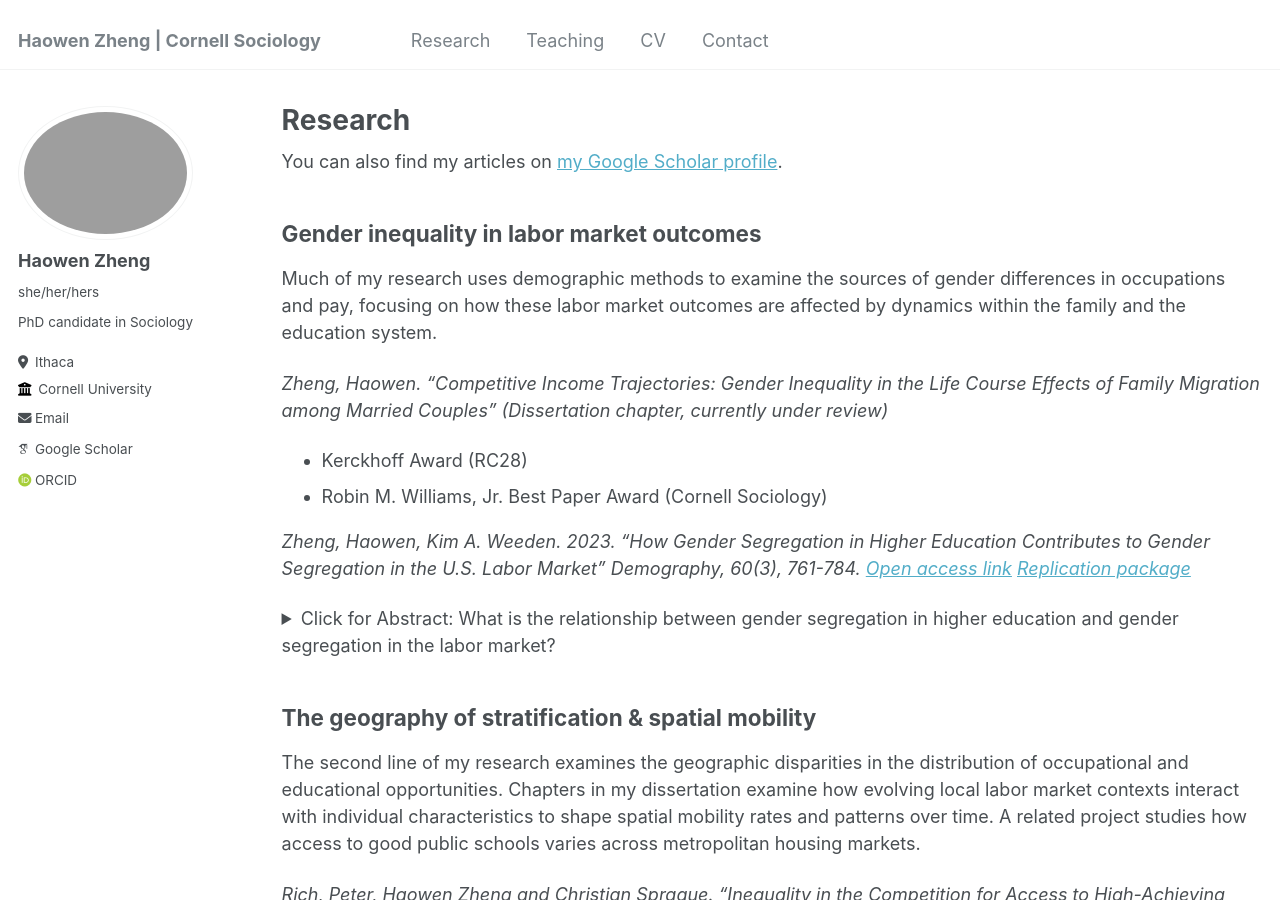
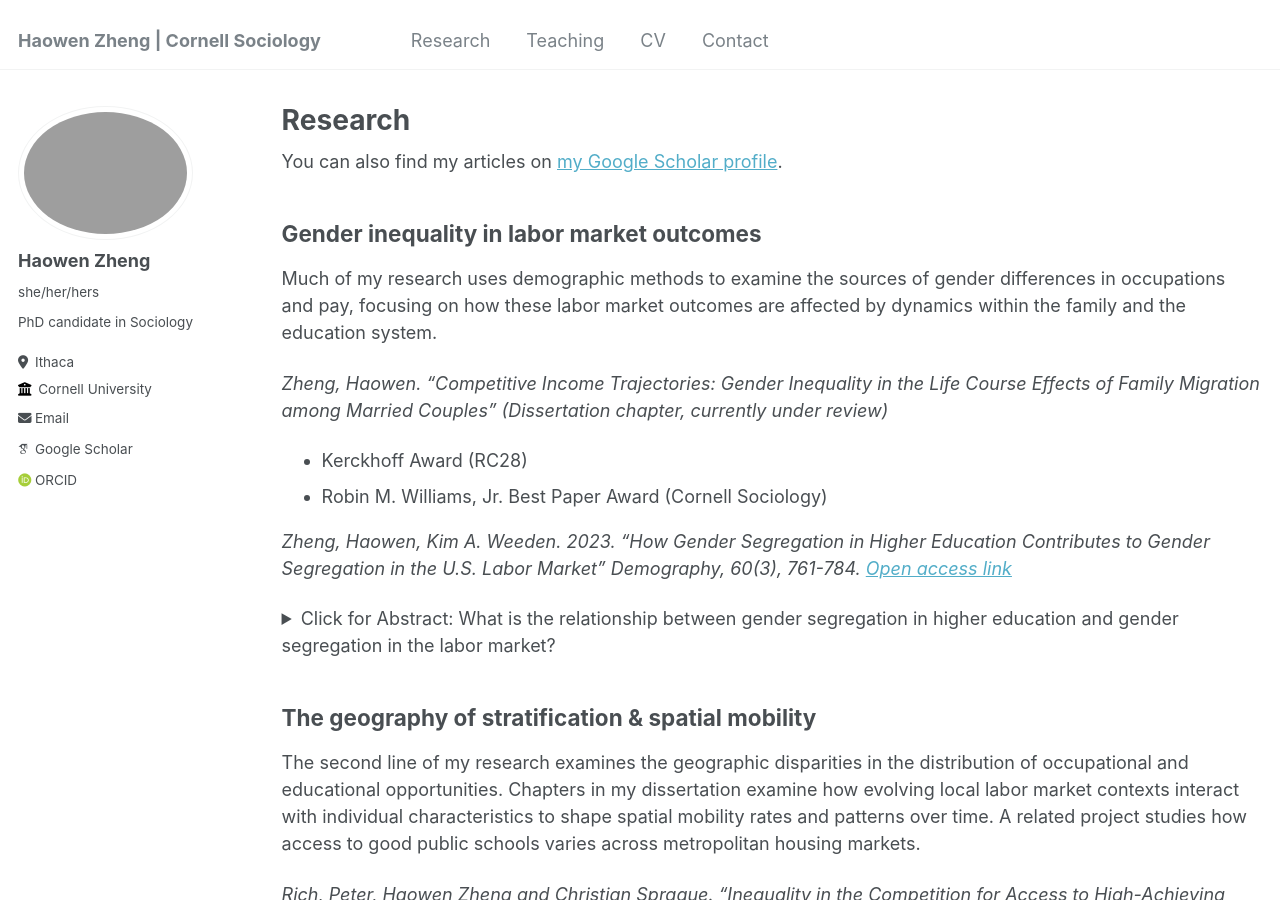
Before and after one commit to haowenzhg/haowenzhg.github.io, a Jekyll site: the page built from _pages/research.md, in a window 1280 px wide and 900 px high. Built offline with Jekyll 4.4.1, drawn with Linux system fonts in a browser that asks for light colours; some web fonts are replaced.

Commit message:
Update research.md

```diff
--- a/_pages/research.md
+++ b/_pages/research.md
@@ -18,7 +18,7 @@ _Zheng, Haowen. “Competitive Income Trajectories: Gender Inequality in the Lif
 * Kerckhoff Award (RC28)
 * Robin M. Williams, Jr. Best Paper Award (Cornell Sociology)
 
-_Zheng, Haowen, Kim A. Weeden. 2023. “How Gender Segregation in Higher Education Contributes to Gender Segregation in the U.S. Labor Market” Demography, 60(3), 761-784. [Open access link](https://read.dukeupress.edu/demography/article/60/3/761/351462/How-Gender-Segregation-in-Higher-Education) [Replication package](https://osf.io/h3t4w/?view_only=44ec8ff8e38840ec8014165d53c7e91b)_
+_Zheng, Haowen, Kim A. Weeden. 2023. “How Gender Segregation in Higher Education Contributes to Gender Segregation in the U.S. Labor Market” Demography, 60(3), 761-784. [Open access link](https://read.dukeupress.edu/demography/article/60/3/761/351462/How-Gender-Segregation-in-Higher-Education)_
 
 <details>
 
```
